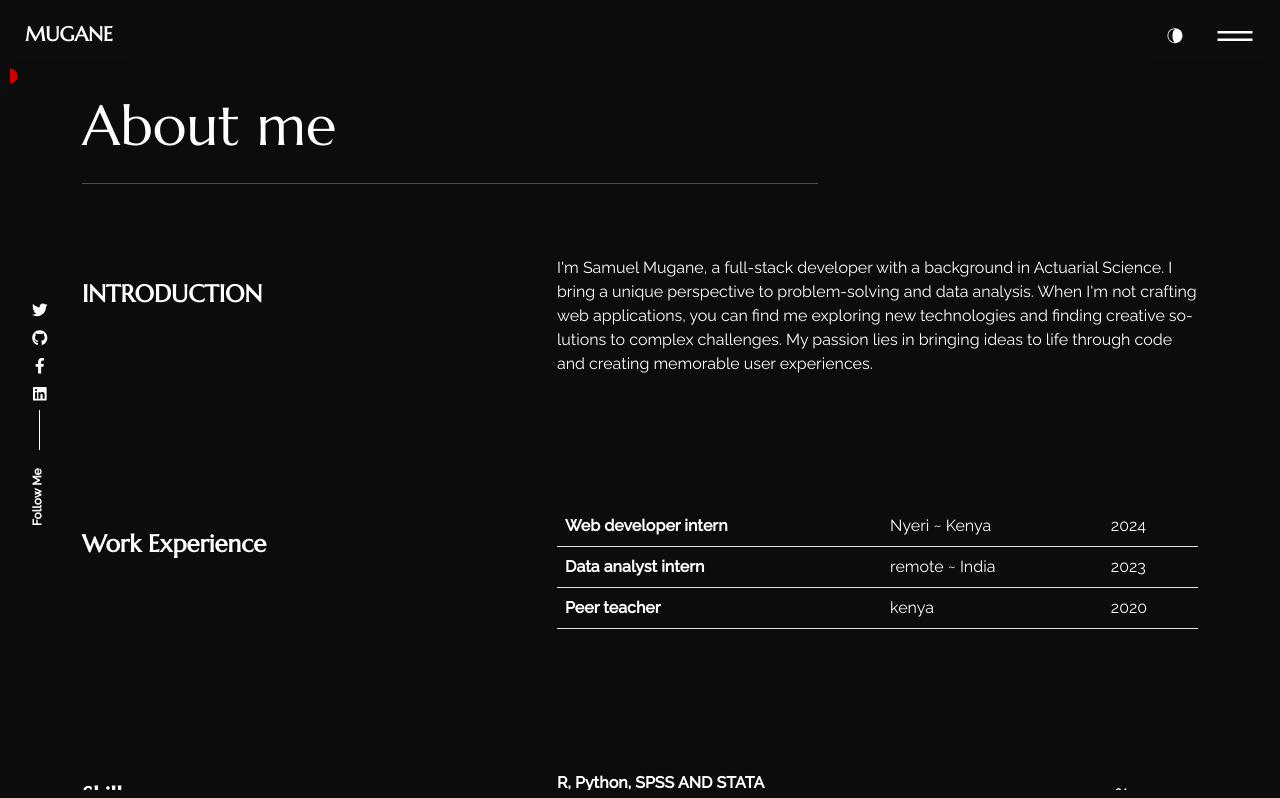
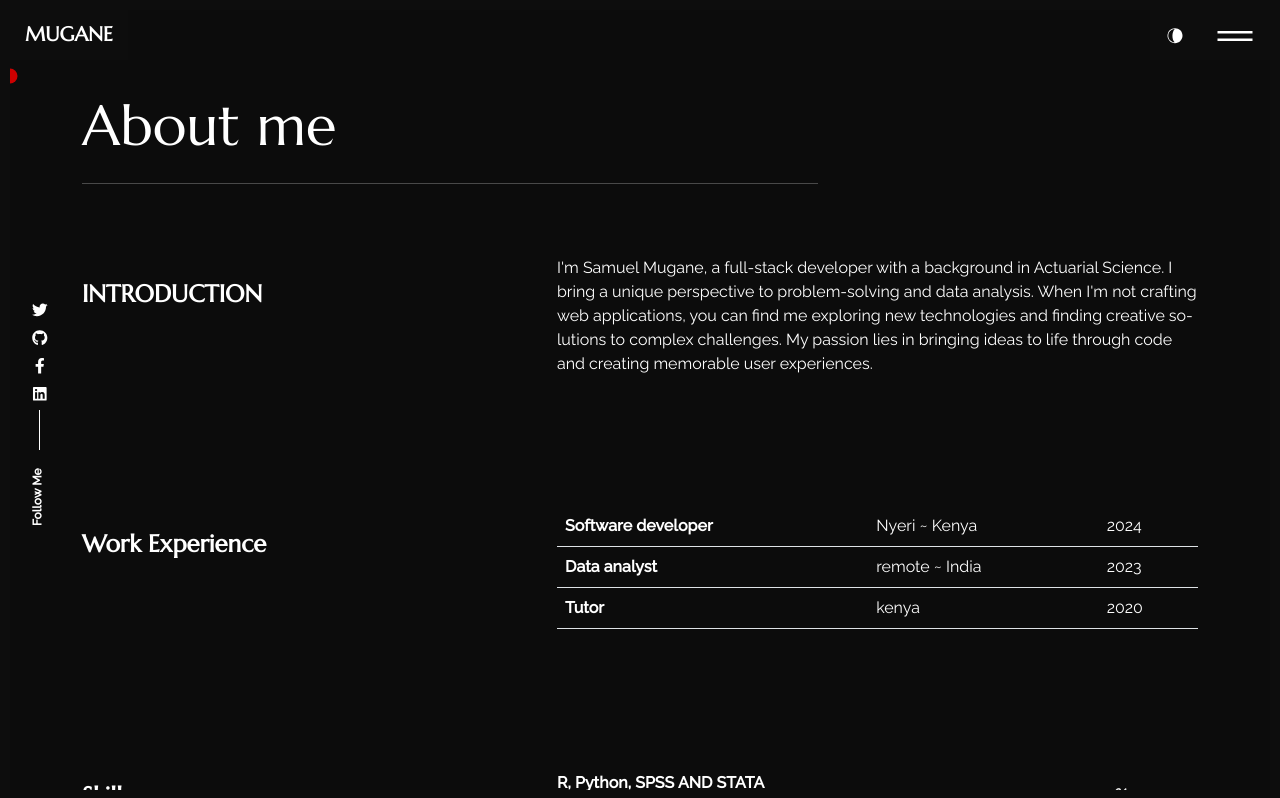
Before and after one commit to mugane-wahome/myprofile, a React (Create React App) app: page /about in a window 1280 px wide. Shown: the top 798 px of the page. Built offline with nearby package versions, Linux system fonts and the light colour scheme.

Commit message:
added json data

```diff
--- a/src/content_option.js
+++ b/src/content_option.js
@@ -34,17 +34,17 @@ const dataabout = {
 };
 const workExperience = [
     {
-        jobtitle: "Web developer intern",
+        jobtitle: "Software developer",
         where: "Nyeri ~ Kenya",
         date: "2024",
     },
     {
-        jobtitle: "Data analyst intern",
+        jobtitle: "Data analyst ",
         where: "remote ~ India",
         date: "2023",
     },
     {
-        jobtitle: "Peer teacher",
+        jobtitle: "Tutor",
         where: "kenya",
         date: "2020",
     },
--- a/src/pages/blogs/index.js
+++ b/src/pages/blogs/index.js
@@ -9,7 +9,7 @@ import img3 from "../../assets/images/img3.png";
 import img2 from "../../assets/images/img2.png";
 // import img1 from "../../assets/images/img1.png";
 import img8 from "../../assets/images/img8.png";
-
+import img9 from "../../assets/images/img9.png";
 export const Blogs = () => {
   const blogPosts = [
     {
@@ -71,12 +71,12 @@ export const Blogs = () => {
     },
     {
       id: 3,
-      title: "Getting Started with React",
+      title: "Unlocking Business Success: The Role of Actuarial Scientists",
       category: "React",
       date: "2022-05-10",
       author: "Alice Johnson",
-      content: "React is a JavaScript library for building user interfaces. It allows developers to create reusable UI components and build interactive, single-page applications. React uses a declarative approach to describe how your UI should look, making it easier to understand and maintain your code.",
-      img: "https://example.com/react.jpg",
+      content: "Actuarial scientists play a crucial role in businesses, using mathematical and statistical methods to assess and mitigate various risks like insurance, investments, and pensions. Their work ensures financial stability and long-term success. They assess and quantify risks, analyze data on demographics, economic trends, and industry statistics to predict future events, and develop strategies to mitigate risks. They also play a vital role in financial planning, using data to guide decisions on investments, insurance coverage, and pension plans. In insurance, they price policies accurately and develop new products. Actuarial scientists also ensure regulatory compliance, providing expertise on complex regulatory issues. They analyze large datasets and develop mathematical models to simulate future scenarios, helping businesses understand the impact of decisions and develop risk mitigation strategies. Overall, actuarial scientists are essential for managing risk, making informed financial decisions, and complying with regulations, contributing significantly to the financial stability and success of businesses.",
+      img: img9,
       link: "https://legacy.reactjs.org/docs/getting-started.html"
     },
     {
--- a/src/pages/blogs/style.css
+++ b/src/pages/blogs/style.css
@@ -55,14 +55,14 @@ body {
     display: flex;
     flex-wrap: wrap; /* Allow elements to wrap on multiple lines */
     justify-content: space-around;
-    gap: 1px; /* Adjust gap size as desired (e.g., 5px, 15px) */
+    gap: 0px; /* Adjust gap size as desired (e.g., 5px, 15px) */
       }
     /* Distribute items evenly with space between */
 
 
   @media screen and (min-width: 300px) { /* Target large screens (adjust breakpoint as needed) */
     .blog-post {
-      flex: 0 0 33%; /* Set a fixed width for 3 divs per row */
+      flex: 0 0 30%; /* Set a fixed width for 3 divs per row */
       margin: 10px; /* Add spacing between posts */
     }
   }
```
Also changed, not shown: src/assets/images/img9.png (added).
